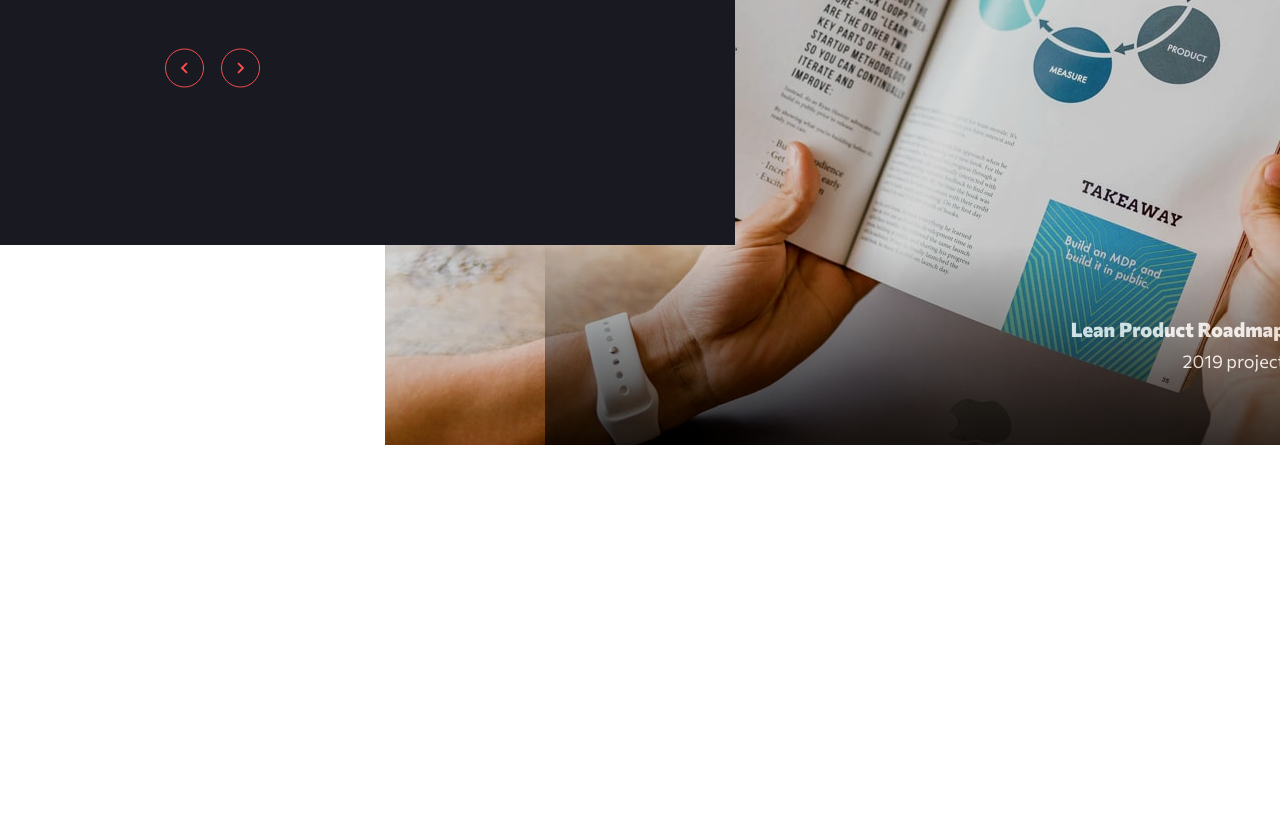
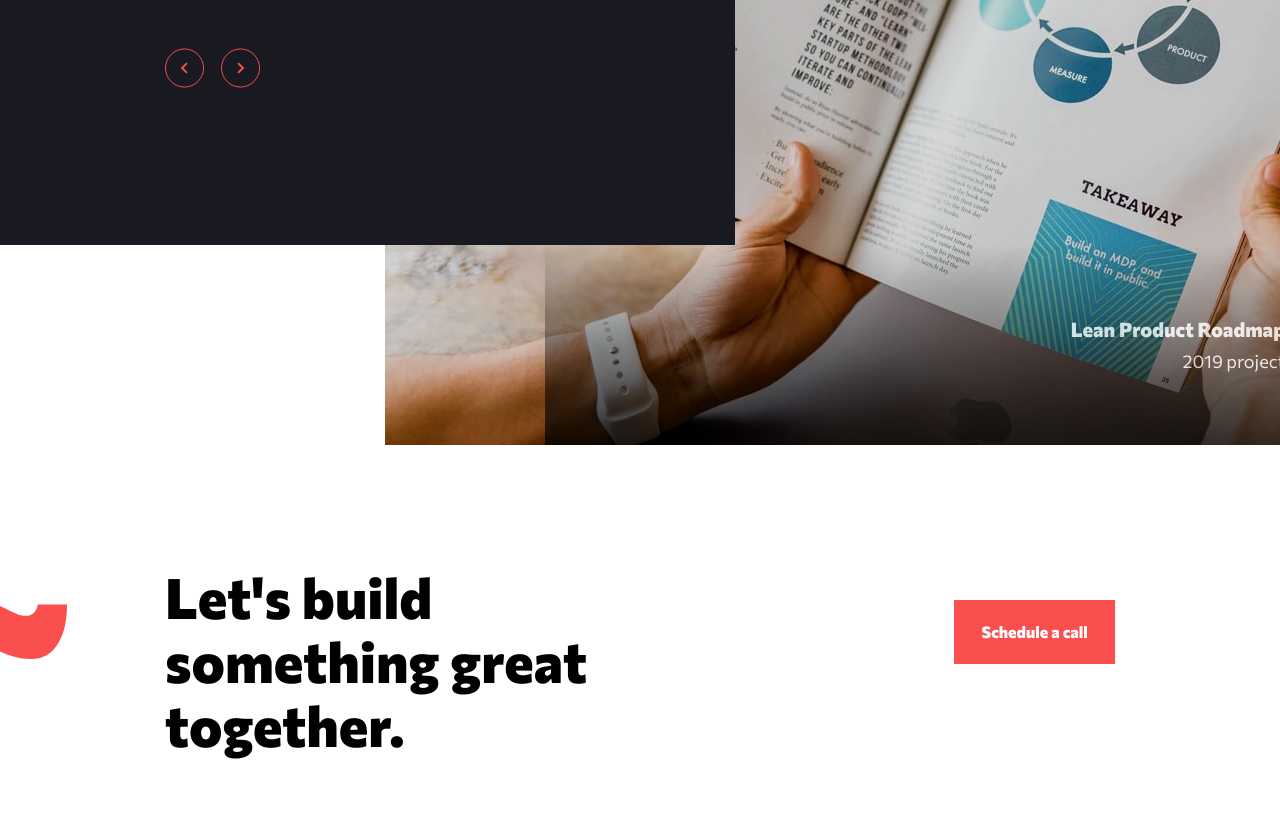
Before and after one commit to MatAregawi02/creative-single-page-site, a website: page index.html in a window 1280 px wide. Shown: the part 3145-3958 px from the top of the page. Before the commit the page ends 3590 px from the top, so only its background shows below. Drawn offline with Linux system fonts and the light colour scheme.

Commit message:
footer complete for desktop version

```diff
--- a/index.html
+++ b/index.html
@@ -226,7 +226,17 @@
     <!--section three end-------------------------------------->
   </main>
 
-
+  <footer>
+    <svg xmlns="http://www.w3.org/2000/svg" width="67" height="60" viewBox="0 0 67 60" fill="none">
+      <path d="M31.4296 60C42.3813 60 51.0476 55.1357 57.4286 45.4072C63.8095 35.6787 67 22.3529 67 5.42986H37.8105C37.177 8.86878 35.9098 11.629 34.0091 13.7104C32.1084 15.7919 29.3479 16.8326 25.7275 16.8326C22.4691 16.8326 18.9392 15.9729 15.1378 14.2534C11.3364 12.5339 7.21817 10.5656 2.78318 8.34842C-1.65181 6.13122 -6.56197 4.18552 -11.9473 2.51131C-17.3327 0.837104 -23.2384 0 -29.6646 0C-41.2499 0 -50.3688 4.88688 -57.0213 14.6606C-63.6738 24.4344 -67 37.6923 -67 54.4344H-37.8105C-37.177 51.086 -35.7514 48.371 -33.5339 46.2896C-31.3164 44.2081 -28.3522 43.1674 -24.6413 43.1674C-21.564 43.1674 -18.1699 44.0045 -14.459 45.6787C-10.7481 47.3529 -6.5846 49.3213 -1.96859 51.5837C2.64742 53.8462 7.7386 55.8145 13.305 57.4887C18.8713 59.1629 24.9129 60 31.4296 60Z" fill="#F94F4F"/>
+    </svg>
+    <div class="footer-content">
+      <div class="footer-title-box">
+        <h4>Let's build something great together.</h4>
+      </div>
+      <button class="footer-btn" href="">Schedule a call</button>
+    </div>
+  </footer>
 
 
 
--- a/scss/base/_typography.scss
+++ b/scss/base/_typography.scss
@@ -108,3 +108,9 @@ section.section-three{
     }
 }
 //section three--------------------end
+footer{
+    h4{
+        @include mixins.section-headings;
+    }
+
+}
--- a/scss/components/_buttons.scss
+++ b/scss/components/_buttons.scss
@@ -13,7 +13,7 @@
 
  }
  .hero-btn{
-    @include mixins.button(inline-block, 177px, #F94F4F ,72px, 18px,#fff, #FF9393 );
+    @include mixins.button(inline-block, 177px, #F94F4F ,72px, 18px,#fff, #FF9393);
  }
  .pair-arrow-btns{
 
--- a/scss/layout/_footer.scss
+++ b/scss/layout/_footer.scss
@@ -0,0 +1,30 @@
+@use '../base/variables';
+@use '../base/mixins';
+
+footer{
+    padding : 120px 165px 115px 165px;
+    width : 100%;
+    margin-top: 728px;
+    position : relative;
+    svg{
+        //the svg has already been modified; I just needed to move it to the left
+        position : absolute;
+        left : 0px;
+        top : 154px;
+        bottom : 154px;
+        z-index : 0;
+    }
+    .footer-content{
+        display : flex;
+        align-items: center;
+        gap : 276px;
+        .footer-title-box{
+            width: 635px;
+            height: 133px;
+        }
+        .footer-btn{
+            @include mixins.button(inline-block, 199px, #F94F4F ,64px, 16px,#fff, #FF9393);
+            border : none;
+         }
+    }
+}
```
Also changed, not shown: LessonsLearned.md (+4 -1 lines), css/main.css.
